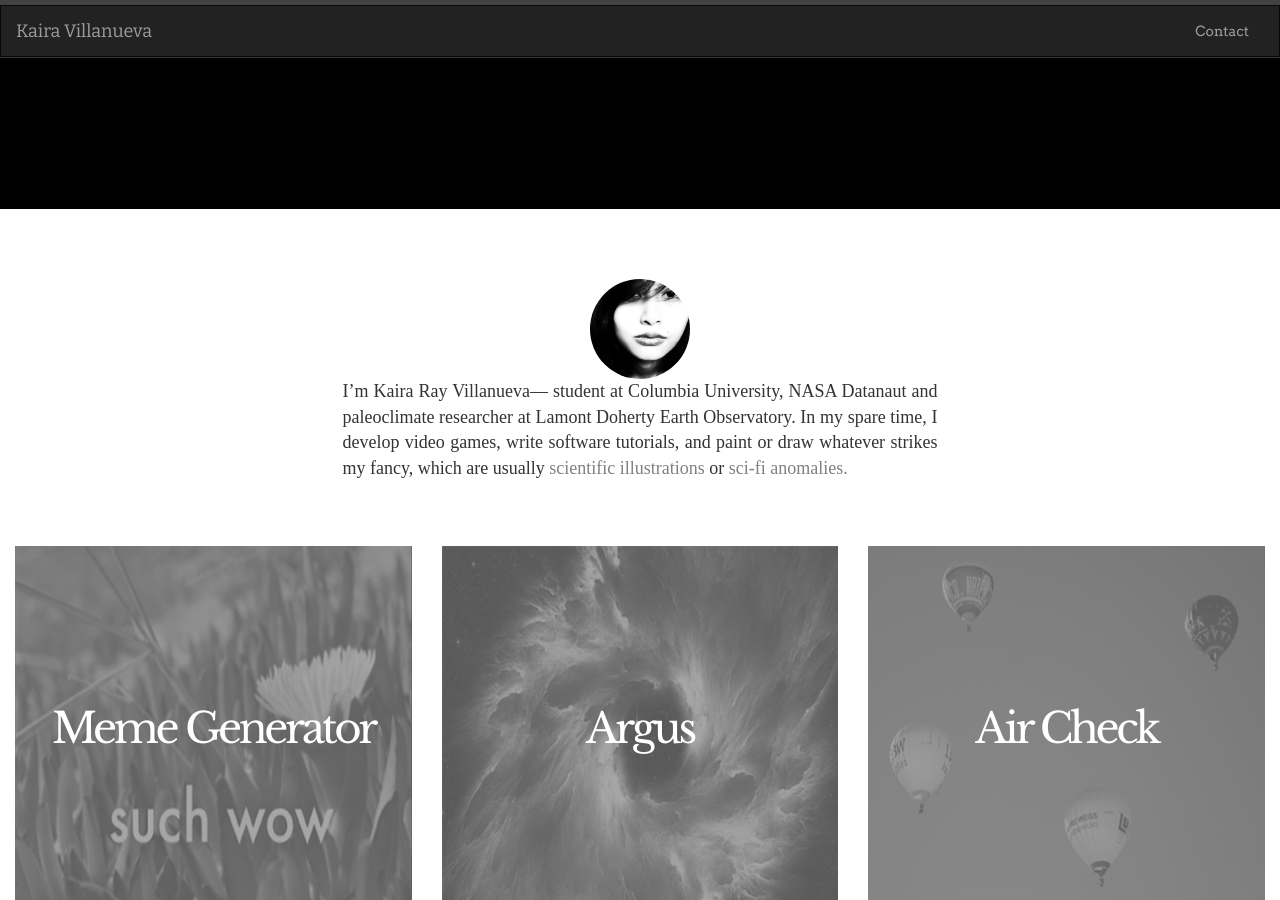
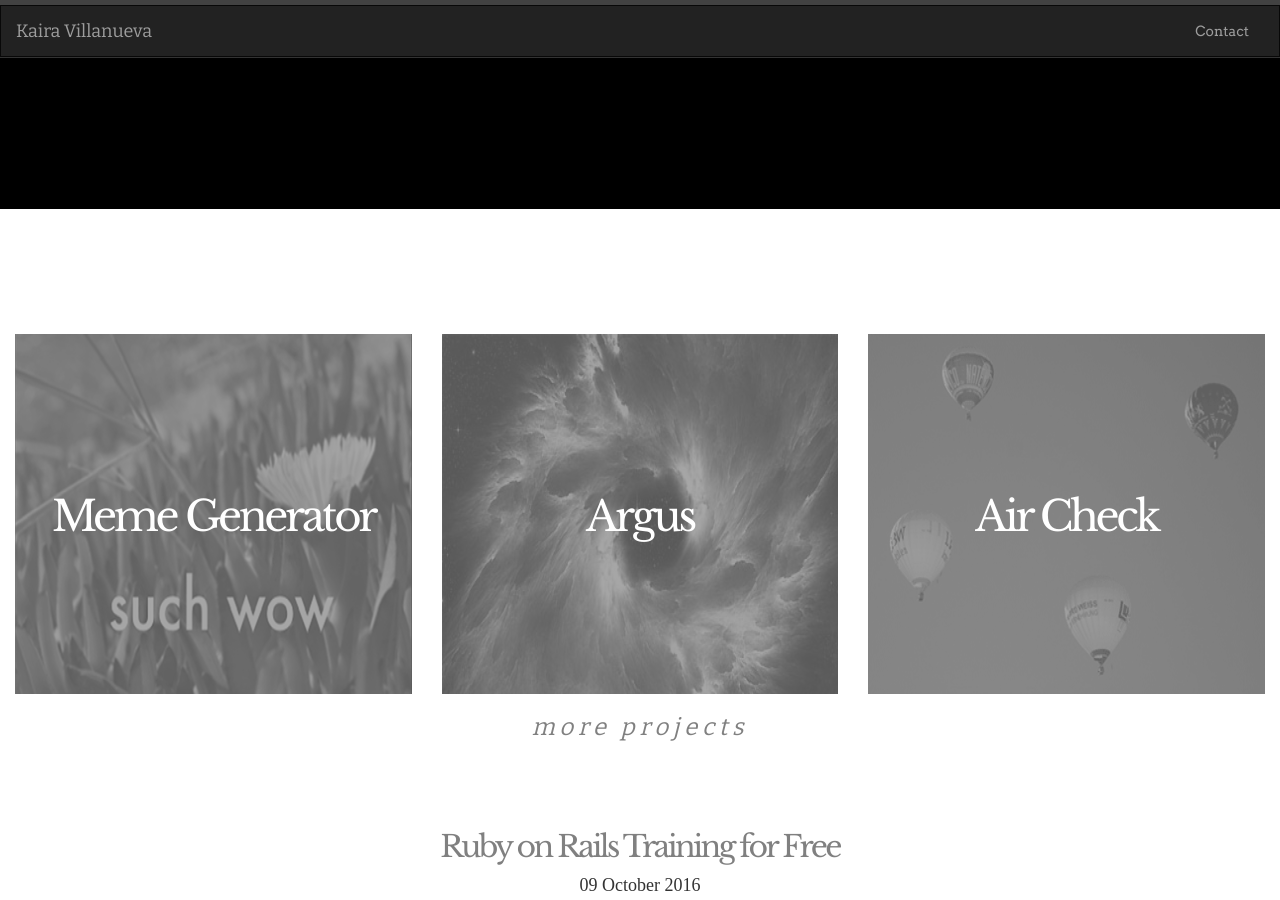
Before and after one commit to kairaygun/kairaygun.github.io, a Jekyll site: the page built from index.html, in a window 1280 px wide and 900 px high. Built offline with Jekyll 4.4.1, drawn with Linux system fonts in a browser that asks for light colours; nearby versions of some CDN libraries; the list of posts is cut into pages by our own code.

Commit message:
removed intro

```diff
--- a/_layouts/default.html
+++ b/_layouts/default.html
@@ -8,9 +8,6 @@
     <div class="container-fluid bg-1 text-center">
         <div class="col-sm-3"></div>
         <div class="col-sm-6">
-            <img src="/assets/about/biopic.jpg" height="100px" width="100px" style="border-radius:50%">
-            <br>
-            <p style="text-align: justify;"> I’m Kaira Ray Villanueva— student at Columbia University, NASA Datanaut and paleoclimate researcher at Lamont Doherty Earth Observatory. In my spare time, I develop video games, write software tutorials, and paint or draw whatever strikes my fancy, which are usually <a href="http://biologyillustration.tumblr.com/" target="_blank">scientific illustrations</a> or <a href="http://kairaygun.tumblr.com/" target="_blank">sci-fi anomalies.</a></p>
         </div>
         <div class="col-sm-3"></div>
     </div>
```
Also changed, not shown: _posts/projects/2011-01-04-projects.md (+1 -1 lines), _posts/projects/2011-01-05-projects.md (+1 -1 lines).
